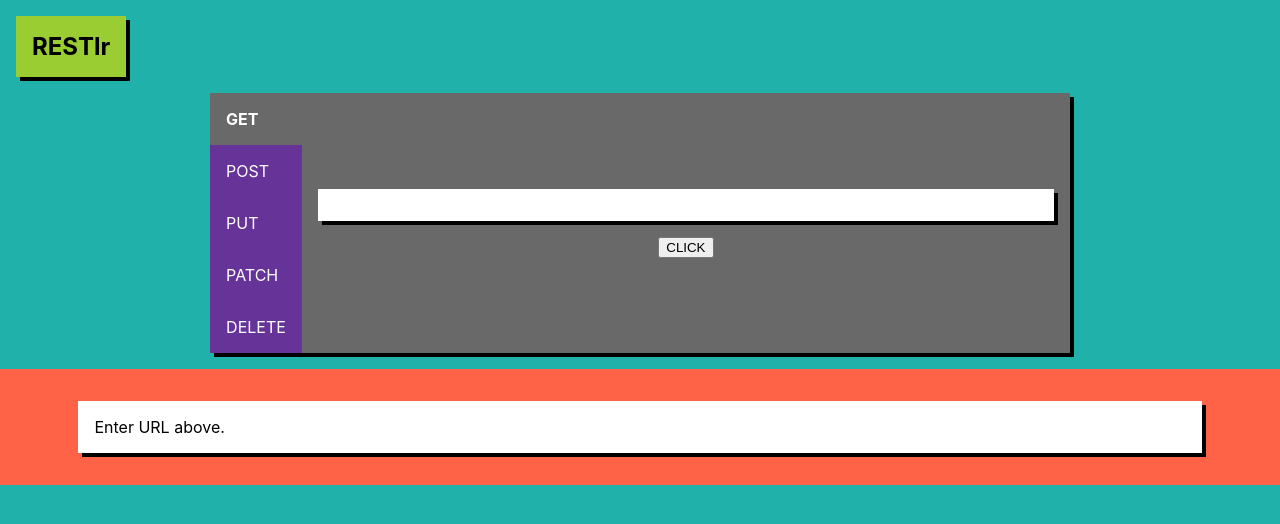
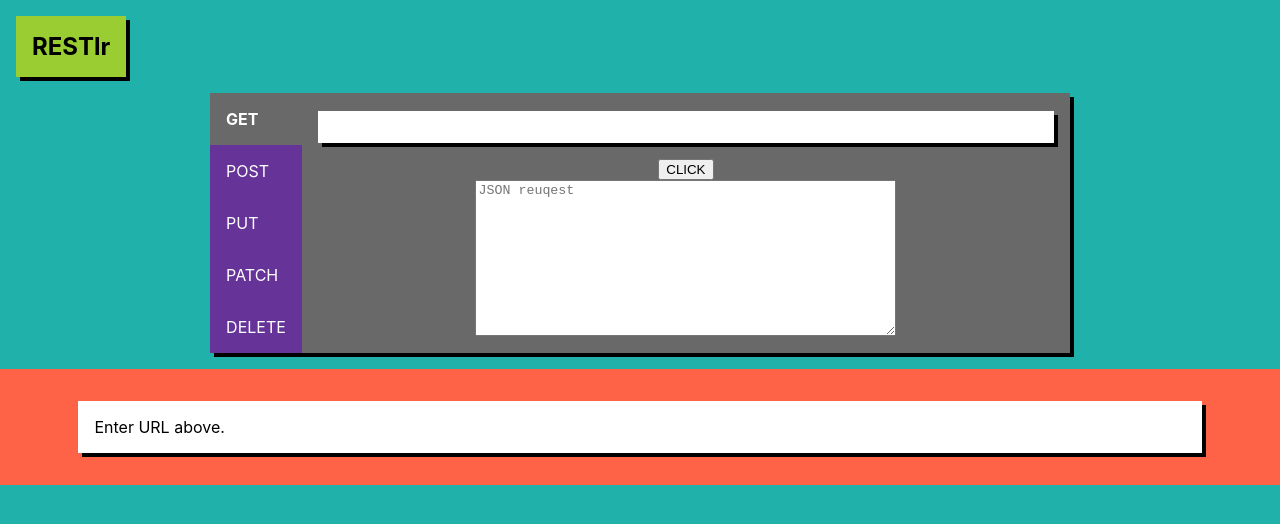
Before and after one commit to devon-wolf/RESTlr-ts, a React (Create React App) app: page / in a window 1280 px wide. Shown: the top 524 px of the page. Built offline with nearby package versions, Linux system fonts and the light colour scheme.

Commit message:
feature
adds text area for JSON request input to SearchBox.tsx

```diff
--- a/src/components/controls/SearchBox.tsx
+++ b/src/components/controls/SearchBox.tsx
@@ -41,6 +41,13 @@ const SearchBox = ({
                     />
 
                     <button>CLICK</button>
+                    <textarea
+                      placeholder="JSON reuqest"
+                      rows="10"
+                      cols="50"
+                      name="body"
+                      >
+                      </textarea>
                 </div>
             </form>
         </div>
```
Also changed, not shown: 1 other file (tests, documents, lock files or other folders).
